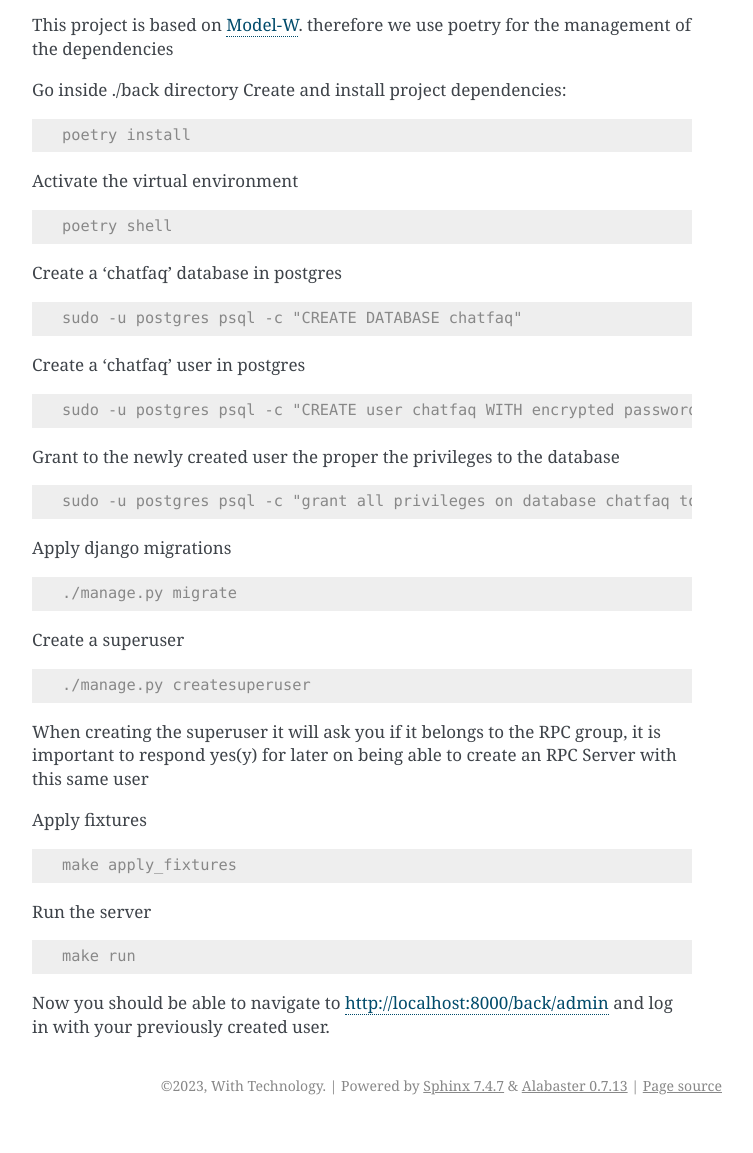
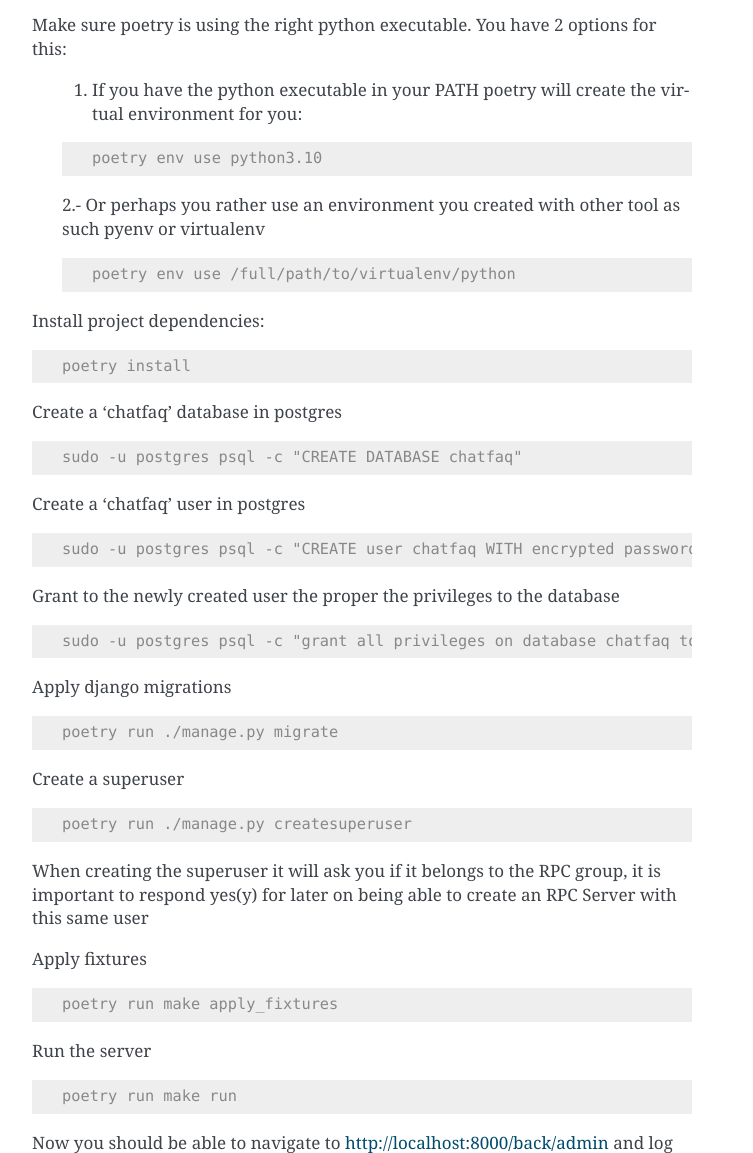
Before and after one commit to ChatFAQ/ChatFAQ, a Sphinx documentation site: the page built from doc/source/modules/back/setting_up_locally.rst, in a window 1280 px wide and 1400 px high, scrolled down 451 px, cut to the strip 247-1400 px from the top of the window. Shown: the whole strip, without its empty margins (388-1141 px from the left). Built offline with Sphinx 7.4.7, drawn with Linux system fonts in a browser that asks for light colours; pages that are not in the unit, such as notebooks, are missing from menus; the version number is read from the project's files by our own code; before the commit the page ends 1823 px from its top, so only the background shows below that.

Commit message:
Better explained the virtual envs

```diff
--- a/doc/source/modules/back/setting_up_locally.rst
+++ b/doc/source/modules/back/setting_up_locally.rst
@@ -23,19 +23,25 @@ Create a :code:`.env` file with the needed variables set. You can see an example
 
 .. literalinclude:: ../../../../back/.env_example
 
-This project is based on `Model-W <https://github.com/ModelW/project-maker>`_. therefore we use poetry for the management of the dependencies
+Make sure poetry is using the right python executable. You have 2 options for this:
 
-Go inside ./back directory Create and install project dependencies:
+    1. If you have the python executable in your PATH poetry will create the virtual environment for you:
+
+    .. code-block:: console
+
+        poetry env use python3.10
+
+    2.- Or perhaps you rather use an environment you created with other tool as such pyenv or virtualenv
+
+    .. code-block:: console
+
+        poetry env use /full/path/to/virtualenv/python
+
+Install project dependencies:
 
 .. code-block:: console
 
     poetry install
-
-Activate the virtual environment
-
-.. code-block:: console
-
-    poetry shell
 
 Create a 'chatfaq' database in postgres
 
@@ -59,13 +65,13 @@ Apply django migrations
 
 .. code-block:: console
 
-    ./manage.py migrate
+    poetry run ./manage.py migrate
 
 Create a superuser
 
 .. code-block:: console
 
-    ./manage.py createsuperuser
+    poetry run ./manage.py createsuperuser
 
 When creating the superuser it will ask you if it belongs to the RPC group, it is important to respond yes(y) for later on being able to create an RPC Server with this same user
 
@@ -73,13 +79,13 @@ Apply fixtures
 
 .. code-block:: console
 
-    make apply_fixtures
+    poetry run make apply_fixtures
 
 Run the server
 
 .. code-block:: console
 
-    make run
+    poetry run make run
 
 
 Now you should be able to navigate to http://localhost:8000/back/admin and log in with your previously created user.
```
